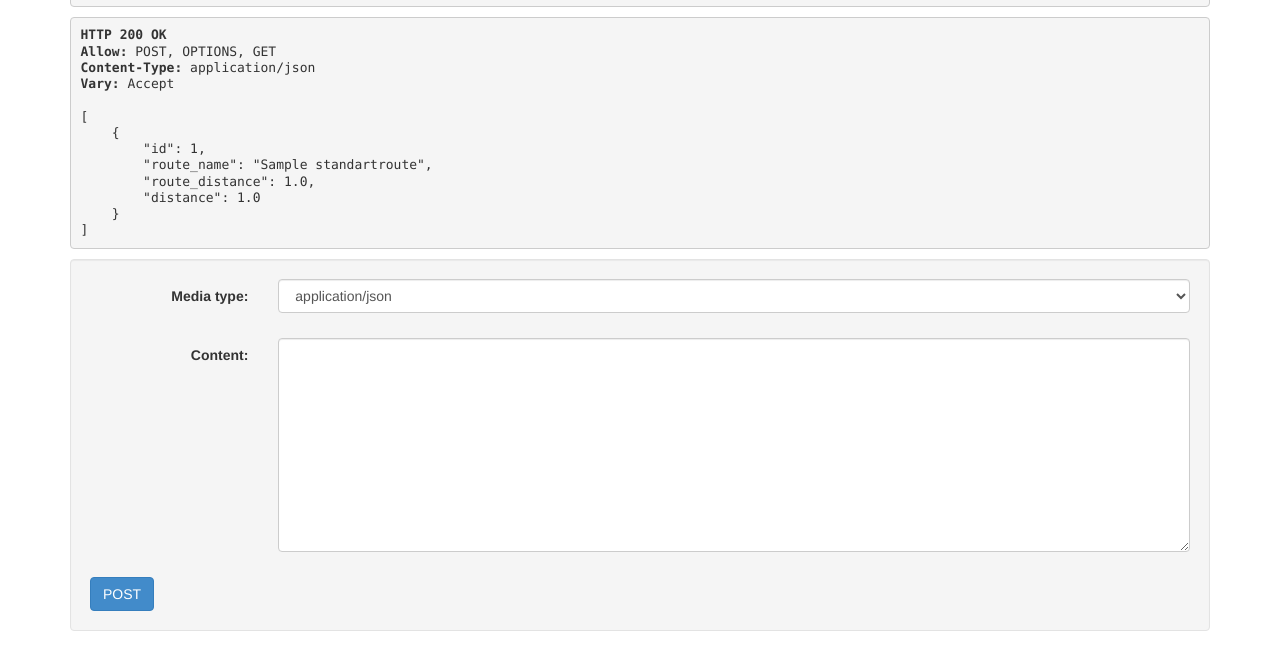
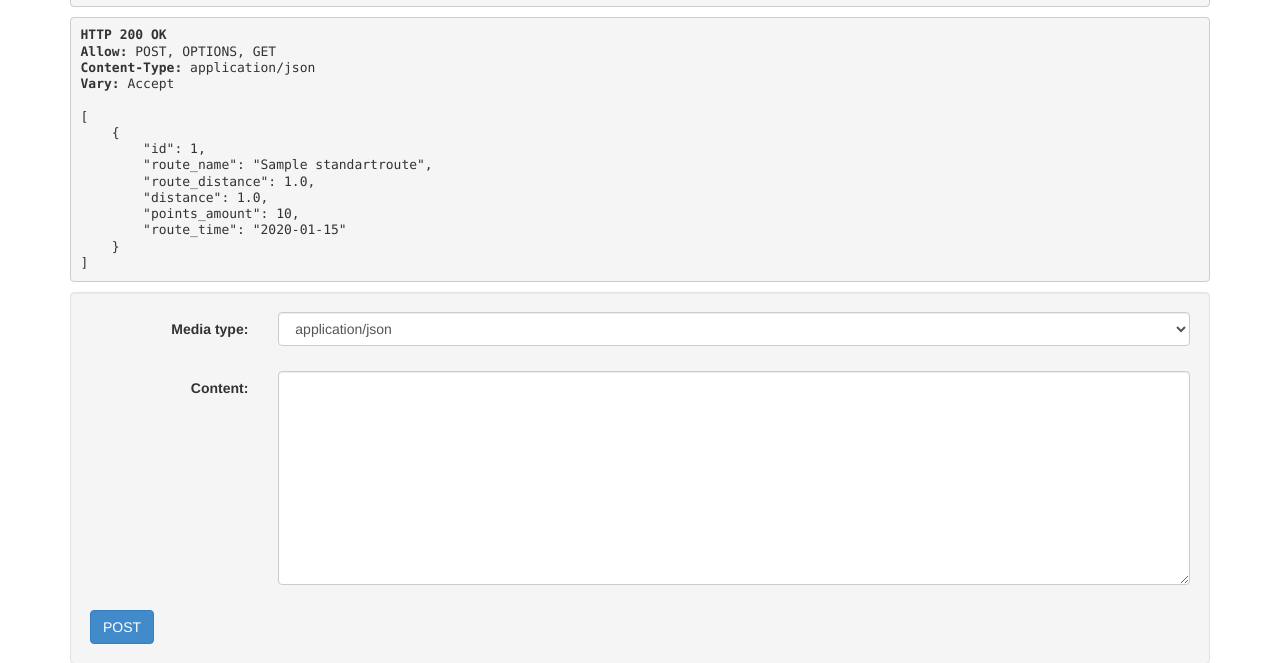
Before and after one commit to yuriyarhipov/benchmarker, a Django app: page /data/1/routes/ in a window 1280 px wide. Shown: the part 311-974 px from the top of the page. Before the commit the page ends 942 px from the top, so only its background shows below. Run offline with Django 3.2, Linux system fonts and the light colour scheme; tables that the repository leaves empty hold one stand-in row (values such as "Sample post"); parts of the project's set-up code (start-up, migrations or seed data) failed here and were passed over; some libraries are stand-ins or nearby versions.

Commit message:
[#13][#14] routes info

```diff
--- a/frontend/templates/create_standart_route.html
+++ b/frontend/templates/create_standart_route.html
@@ -13,7 +13,7 @@
                 <label>Distance</label>
             </div>
             <div class="col-md-3">
-                <input class="form-control" type="number" step="5" min="5" ng-model="distance">
+                <input class="form-control" type="number" step="5" min="1" ng-model="distance">
             </div>
         </div>
         <div class="form-group col-md-12">
--- a/frontend/templates/routes.html
+++ b/frontend/templates/routes.html
@@ -4,6 +4,8 @@
             <tr>
                 <td>Route name</td>
                 <td>Route distance</td>
+                <td>Time</td>
+                <td>Points</td>
                 <td></td>
             </tr>
         </thead>
@@ -11,6 +13,8 @@
             <tr ng-repeat="route in routes">
                 <td><a href="#/{{ project }}/route/{{ route.id }}">{{ route.route_name }} ({{ route.distance }}meters)</a></td>
                 <td><a href="#/{{ project }}/route/{{ route.id }}">{{ route.route_distance }}</a></td>
+                <td><a href="#/{{ project }}/route/{{ route.id }}">{{ route.route_time }}</a></td>
+                <td><a href="#/{{ project }}/route/{{ route.id }}">{{ route.points_amount }}</a></td>
                 <td><a href="" ng-click="onDelete(route.id)">Delete</a></td>
             </tr>
         </tbody>
--- a/routes/models.py
+++ b/routes/models.py
@@ -15,7 +15,9 @@ class RouteFile(models.Model):
 
 class StandartRoute(models.Model):
     project = models.ForeignKey(Project)
+    route_time = models.TextField()
     route_name = models.TextField()
+    points_amount = models.IntegerField(default=0)
     distance = models.FloatField(default=5)
     route_files = models.TextField()
     route_distance = models.FloatField(default=0)
--- a/routes/route.py
+++ b/routes/route.py
@@ -105,8 +105,8 @@ class StandartRoute(object):
         i = 0
         result = []
         while (i < len(points)):
-            result.extend(self.slow_distance(points[i:i + 100], distance))
-            i += 100
+            result.extend(self.slow_distance(points[i:i + 10], distance))
+            i += 10
         return result
 
     def get_points(self, distance):
--- a/routes/views.py
+++ b/routes/views.py
@@ -1,3 +1,4 @@
+from time import clock
 from rest_framework.decorators import api_view
 from rest_framework.response import Response
 
@@ -17,10 +18,12 @@ def routes(request, project_id):
         route_files = request.POST.get('files')
         route_name = request.POST.get('route_name')
         distance = request.POST.get('distance')
+        start_time = clock()
         sr = StandartRoute.objects.create(
             project=project,
             route_name=route_name,
             distance=distance,
+            route_time='0',
             route_files=route_files)
         cursor = connection.cursor()
         cursor.execute('CREATE TABLE IF NOT EXISTS StandartRoutes (route_id INT, longitude TEXT, latitude TEXT)')
@@ -30,15 +33,26 @@ def routes(request, project_id):
 
         points, fake_distance = SR(route_files).get_points(distance)
         sr.route_distance = int(fake_distance)
-        sr.save()
+
         cursor.execute('DELETE FROM StandartRoutes WHERE (route_id=%s)', (sr.id, ))
         for point in points:
             cursor.execute('INSERT INTO StandartRoutes (route_id, latitude, longitude) VALUES (%s, %s, %s)', (sr.id, point[0], point[1]))
         connection.commit()
+        sr.route_time = int(clock()- start_time)
+        sr.points_amount = len(points)
+        sr.save()
+
 
     elif request.method == 'GET':
         for standart_route in StandartRoute.objects.filter(project=project).order_by('route_name'):
-            data.append({'id': standart_route.id, 'route_name': standart_route.route_name, 'route_distance': standart_route.route_distance, 'distance': standart_route.distance})
+            data.append({
+                'id': standart_route.id,
+                'route_name': standart_route.route_name,
+                'route_distance': standart_route.route_distance,
+                'distance': standart_route.distance,
+                'points_amount': standart_route.points_amount,
+                'route_time': standart_route.route_time
+            })
 
     return Response(data)
 
@@ -56,5 +70,10 @@ def route(request, project_id, route_id):
         data = []
         StandartRoute.objects.filter(id=route_id, project_id=project_id).delete()
         for standart_route in StandartRoute.objects.filter(project=project).order_by('route_name'):
-            data.append({'id': standart_route.id, 'route_name': standart_route.route_name, 'route_distance': standart_route.route_distance})
+            data.append({
+                'id': standart_route.id,
+                'route_name': standart_route.route_name,
+                'route_distance': standart_route.route_distance,
+                'points_amount': standart_route.points_amount,
+                'route_time': standart_route.route_time})
         return Response(data)
```
